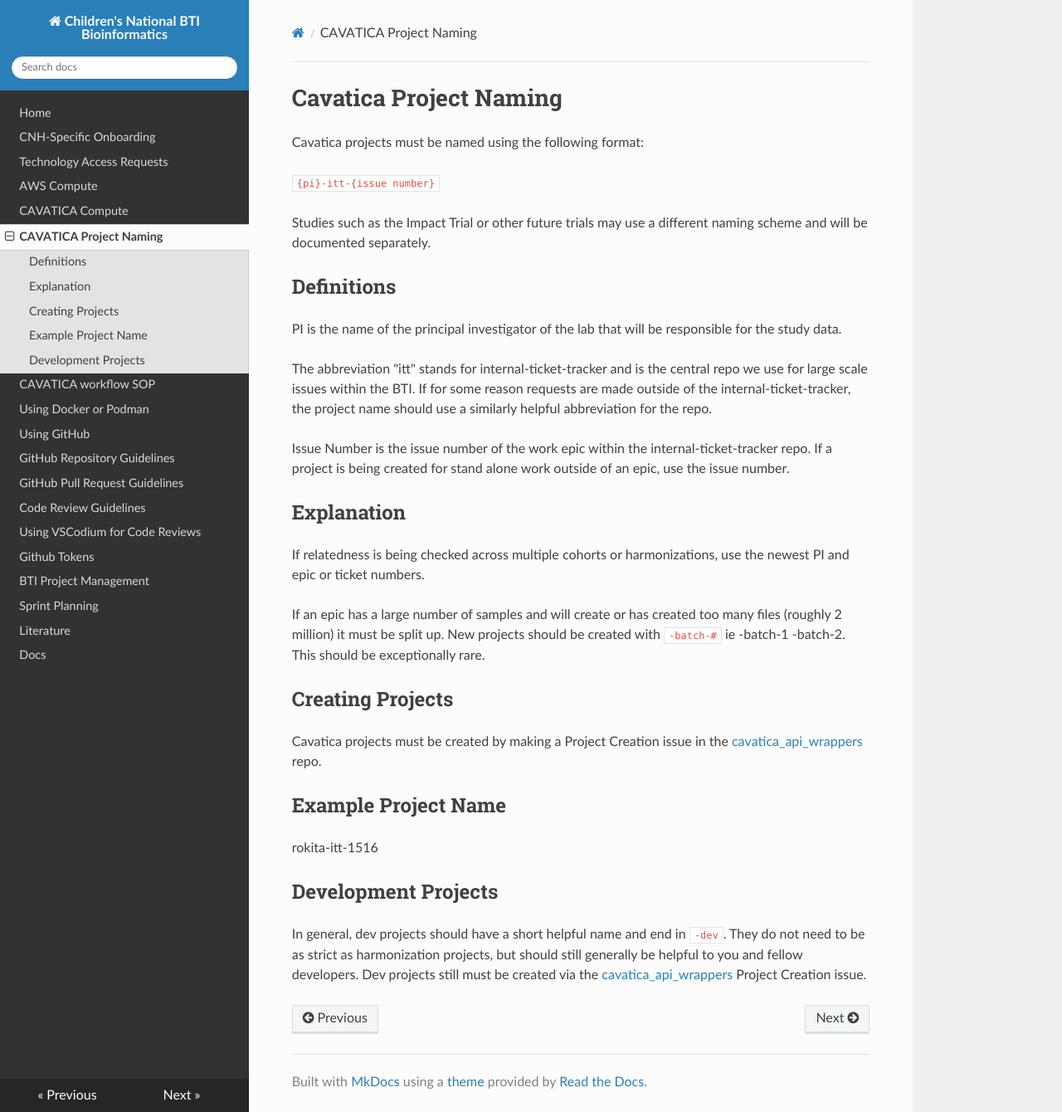
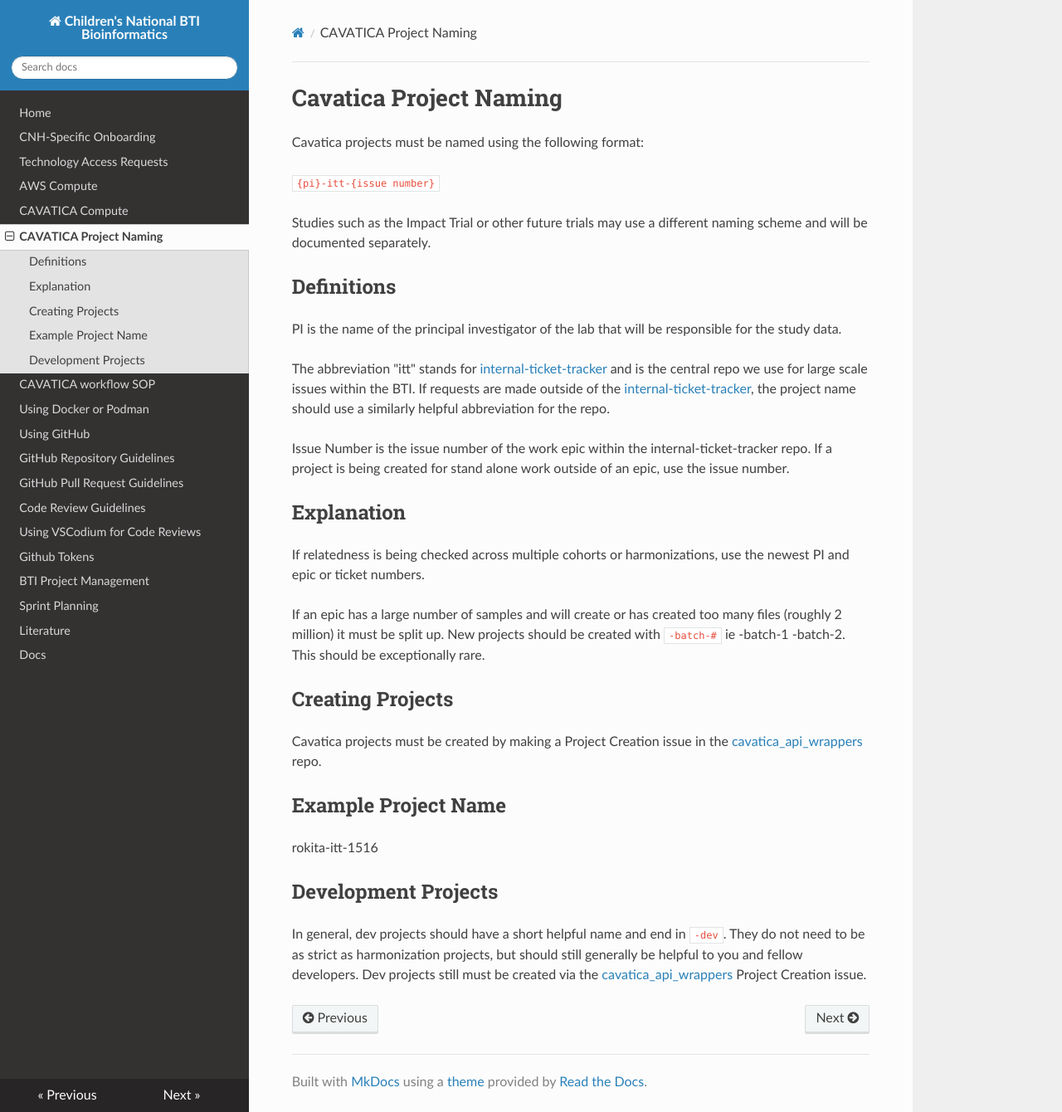
Before and after one commit to childrens-bti/bti-bfx-docs, an MkDocs documentation site: the page built from docs/cavatica_project_naming.md, in a window 1280 px wide and 1340 px high. Shown: the whole window at 83% size. Built offline with MkDocs 1.6.1, drawn with Linux system fonts in a browser that asks for light colours; nearby versions of some CDN libraries.

Commit message:
Update docs/cavatica_project_naming.md
Co-authored-by: Jo Lynne Rokita <jharenza@gmail.com>

```diff
--- a/docs/cavatica_project_naming.md
+++ b/docs/cavatica_project_naming.md
@@ -10,7 +10,8 @@ Studies such as the Impact Trial or other future trials may use a different nami
 
 PI is the name of the principal investigator of the lab that will be responsible for the study data.
 
-The abbreviation "itt" stands for internal-ticket-tracker and is the central repo we use for large scale issues within the BTI. If for some reason requests are made outside of the internal-ticket-tracker, the project name should use a similarly helpful abbreviation for the repo.
+The abbreviation "itt" stands for [internal-ticket-tracker](https://github.com/childrens-bti/internal-ticket-tracker) and is the central repo we use for large scale issues within the BTI.
+If requests are made outside of the [internal-ticket-tracker](https://github.com/childrens-bti/internal-ticket-tracker), the project name should use a similarly helpful abbreviation for the repo.
 
 Issue Number is the issue number of the work epic within the internal-ticket-tracker repo. If a project is being created for stand alone work outside of an epic, use the issue number.
 
```
